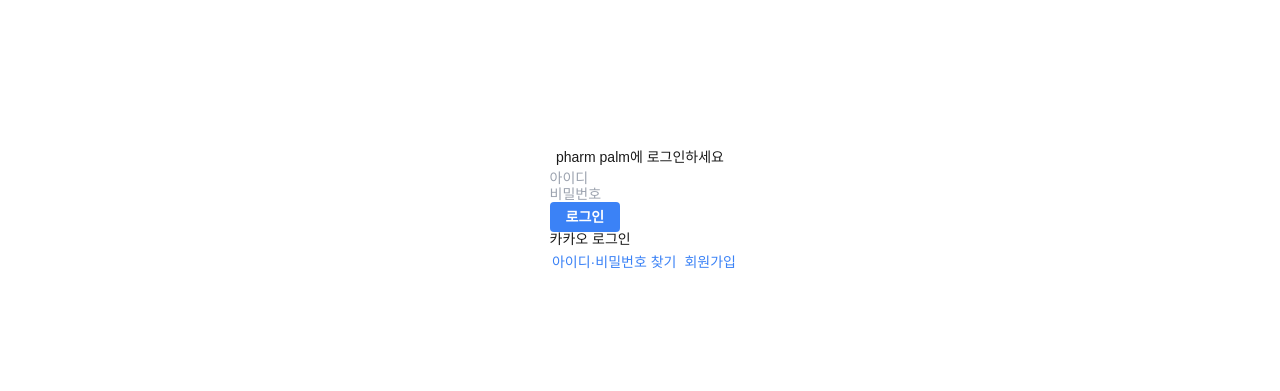
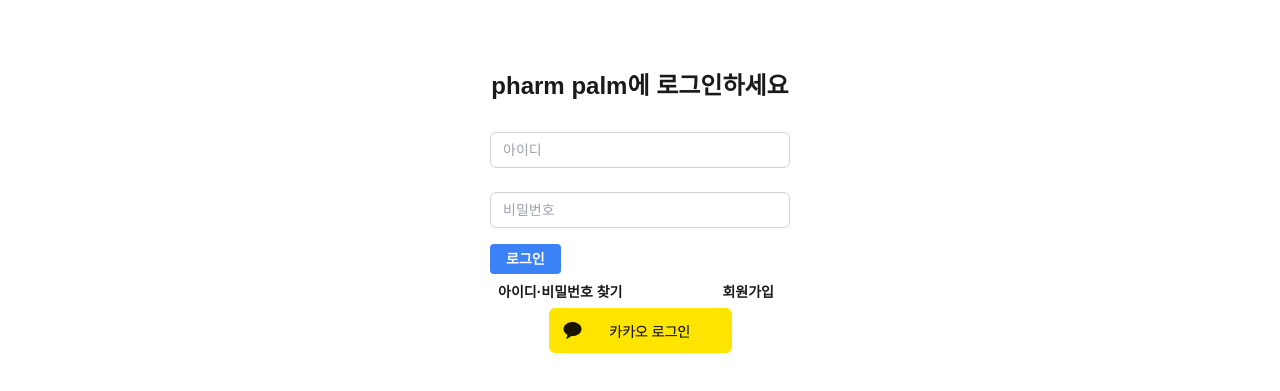
Before and after one commit to codestates-seb/seb42_main_009, a React (Create React App) app in the folder client/: page /login in a window 1280 px wide. Shown: the part 189-580 px from the top of the page. Built offline with nearby package versions, Linux system fonts and the light colour scheme; no server answers; the HTML template or start-up script is replaced by a standard one.

Commit message:
refactor: login 페이지 백엔드 연결 수정

```diff
--- a/client/src/App.js
+++ b/client/src/App.js
@@ -1,6 +1,16 @@
-import { BrowserRouter, Routes, Route } from 'react-router-dom';
+import {
+  BrowserRouter,
+  Routes,
+  Route,
+  // useLocation,
+  // useNavigate,
+} from 'react-router-dom';
+import { useEffect } from 'react';
+import axios from 'axios';
 import './styles/variable.css';
 import { GlobalStyle } from './styles/globalStyle';
+import { useIsLoginStore } from './Stores/loginStore';
+import { useUserInfoStore } from './Stores/userInfoStore';
 import Home from './Pages/Home';
 import Login from './Pages/Login';
 import SignUp from './Pages/SignUp';
@@ -8,8 +18,48 @@ import List from './Pages/List';
 import MyPage from './Pages/MyPage';
 import Header from './components/Header';
 import EditInfo from './Pages/EditInfo';
+import Test from './Pages/Test';
 
 function App() {
+  const { setIsLogin } = useIsLoginStore(state => state);
+  const { setUserInfo } = useUserInfoStore(state => state);
+
+  // const kakaoLogin = () => {
+  //   const location = useLocation();
+  //   // const navigate = useNavigate();
+  //   const KAKAO_CODE = location.search.split('=')[1];
+  //   console.log(KAKAO_CODE);
+  // };
+
+  const authHandler = () => {
+    axios
+      .post(
+        `${process.env.REACT_APP_API_URL}/members/userInfo`,
+        {},
+        {
+          headers: {
+            Authorization: `Bearer ${localStorage.getItem('token')}`,
+            withCredentials: true,
+          },
+        },
+      )
+      .then(res => {
+        console.log(res);
+        setIsLogin(true);
+        setUserInfo(res.data.data);
+      })
+      .catch(err => {
+        if (err.response) {
+          console.log(err.response);
+        }
+      });
+  };
+
+  useEffect(() => {
+    // kakaoLogin();
+    authHandler();
+  }, []);
+
   return (
     <BrowserRouter>
       <GlobalStyle />
@@ -22,6 +72,7 @@ function App() {
           <Route path="list" element={<List />} />
           <Route path="mypage" element={<MyPage />} />
           <Route path="editinfo" element={<EditInfo />} />
+          <Route path="test" element={<Test />} />
         </Routes>
       </div>
     </BrowserRouter>
--- a/client/src/Pages/Login.js
+++ b/client/src/Pages/Login.js
@@ -2,9 +2,11 @@ import React, { useState } from 'react';
 import { Link, useNavigate } from 'react-router-dom';
 import axios from 'axios';
 import { useIsLoginStore, useLoginInfoStore } from '../Stores/loginStore';
+import kakaoLoginImage from '../images/kakao_login_medium_narrow.png';
+import Input from '../components/Ui/Input';
 
 const REST_API_KEY = '46d7b3692a51eff3138a1580dccdd6c0';
-const REDIRECT_URI = 'http://localhost:8080/oauth2/code/kakao';
+const REDIRECT_URI = 'http://localhost:8080/login/oauth2/code/kakao';
 
 const Login = () => {
   const navigate = useNavigate();
@@ -13,12 +15,6 @@ const Login = () => {
   const [setErrorMessage] = useState('');
 
   const KAKAO_AUTH_URL = `https://kauth.kakao.com/oauth/authorize?client_id=${REST_API_KEY}&redirect_uri=${REDIRECT_URI}&response_type=code`;
-
-  const kakaoLoginHandler = () => {
-    window.location.assign(KAKAO_AUTH_URL);
-    console.log(window.location.href);
-    navigate('/');
-  };
 
   // Input 정보 처리
   const handleInputValue = key => e => {
@@ -34,9 +30,13 @@ const Login = () => {
     }
 
     axios
-      .post(`${process.env.REACT_APP_API_URL}/auth/login`, loginInfo, {
+      .post(
+        `http://ec2-3-38-166-142.ap-northeast-2.compute.amazonaws.com:8080/pp/login`,
+        loginInfo,
+        {
           withCredentials: true,
-      })
+        },
+      )
       .then(res => {
         setIsLogin(true);
         // data 확인
@@ -59,11 +59,11 @@ const Login = () => {
 
   return (
     <div className="content justify-center flex flex-col stack-gray place-content-center h-screen items-center">
-      <h1>pharm palm에 로그인하세요</h1>
+      <h1 className="font-semibold text-2xl mb-4">pharm palm에 로그인하세요</h1>
 
       <form className="loginForm my-1.5">
         <div className="flex flex-col w-full mb-4`">
-          <input
+          <Input
             id="id"
             type="text"
             placeholder="아이디"
@@ -71,14 +71,14 @@ const Login = () => {
           />
         </div>
         <div className="flex flex-col w-full mb-4`">
-          <input
+          <Input
             id="password"
             type="password"
             placeholder="비밀번호"
             onChange={handleInputValue('password')}
           />
         </div>
-        <div className="flex items-center justify-between">
+        <div className="flex items-center justify-between mb-2">
           <button
             className="login-btn bg-blue-500 hover:bg-blue-700 text-white font-bold py-2 px-4 rounded focus:outline-none focus:shadow-outline"
             type="button"
@@ -89,24 +89,25 @@ const Login = () => {
             로그인
           </button>
         </div>
-        <button type="submit" onClick={() => kakaoLoginHandler()}>
-          <span>카카오 로그인</span>
-        </button>
-      </form>
-      <div>
+
+        <div className="flex flex-row justify-between">
           <Link
-          className="inline-block items-end font-light text-sm text-blue-500 hover:text-blue-800 ml-2"
+            className="inline-block items-end font-semibold text-sm hover:text-blue-800 ml-2"
             to="/signup"
           >
             아이디·비밀번호 찾기
           </Link>
           <Link
-          className="inline-block items-end font-light text-sm text-blue-500 hover:text-blue-800 ml-2"
+            className="inline-block items-end font-semibold text-sm hover:text-blue-800 mr-4"
             to="/signup"
           >
             회원가입
           </Link>
         </div>
+      </form>
+      <Link className="kakao-link" to={KAKAO_AUTH_URL}>
+        <img src={kakaoLoginImage} alt="kakao-login" />
+      </Link>
     </div>
   );
 };
--- a/client/src/Pages/SignUp.js
+++ b/client/src/Pages/SignUp.js
@@ -51,8 +51,8 @@ const SignUp = () => {
           memberEmail: userId,
           memberName: username,
           memberPwd: password,
-          // member_age: birth,
-          // member_gender: gender,
+          memberBirthday: birth,
+          memberGender: gender,
           // created_at: createdAt,
         },
       )
@@ -61,7 +61,7 @@ const SignUp = () => {
         console.log('Well done!');
         console.log('User profile', res.data);
         setErrorMessage('');
-        // navigate('/login');
+        navigate('/login');
       })
       .catch(err => {
         // Handle error.
--- /dev/null
+++ b/client/src/Pages/Test.js
@@ -0,0 +1,13 @@
+import Input from '../components/Ui/Input';
+
+const Test = () => {
+  console.log('테스트 페이지');
+
+  return (
+    <div className="mt-20">
+      <Input />
+    </div>
+  );
+};
+
+export default Test;
--- /dev/null
+++ b/client/src/Stores/userInfoStore.js
@@ -0,0 +1,8 @@
+import { create } from 'zustand';
+
+const useUserInfoStore = create(set => ({
+  userInfo: {},
+  setUserInfo: state => set(() => ({ userInfo: state })),
+}));
+
+export { useUserInfoStore };
--- /dev/null
+++ b/client/src/components/Ui/Input.js
@@ -0,0 +1,33 @@
+function Input({
+  id,
+  type = 'text',
+  label,
+  placeholder,
+  disabled,
+  className,
+  children,
+  ...rest
+}) {
+  return (
+    <div className={`flex flex-col w-full ${className} mb-4`}>
+      <div className="flex flex-row justify-between">
+        <label htmlFor={id} className="mb-2 font-semibold text-gray-700">
+          {label}
+        </label>
+        {children}
+      </div>
+      <input
+        {...rest}
+        id={id}
+        type={type}
+        placeholder={placeholder}
+        disabled={disabled}
+        className={`py-2 px-3 border w-[300px] h-[36px] border-gray-300 rounded-md border-solid focus:outline-none focus:ring-2 focus:ring-blue-500 focus:border-transparent ${
+          disabled ? 'bg-gray-100' : 'bg-white'
+        } ${className}`}
+      />
+    </div>
+  );
+}
+
+export default Input;
```
Also changed, not shown: client/src/images/kakao_login_medium_narrow.png (added). Lines whose indentation alone changed are shown as unchanged.
